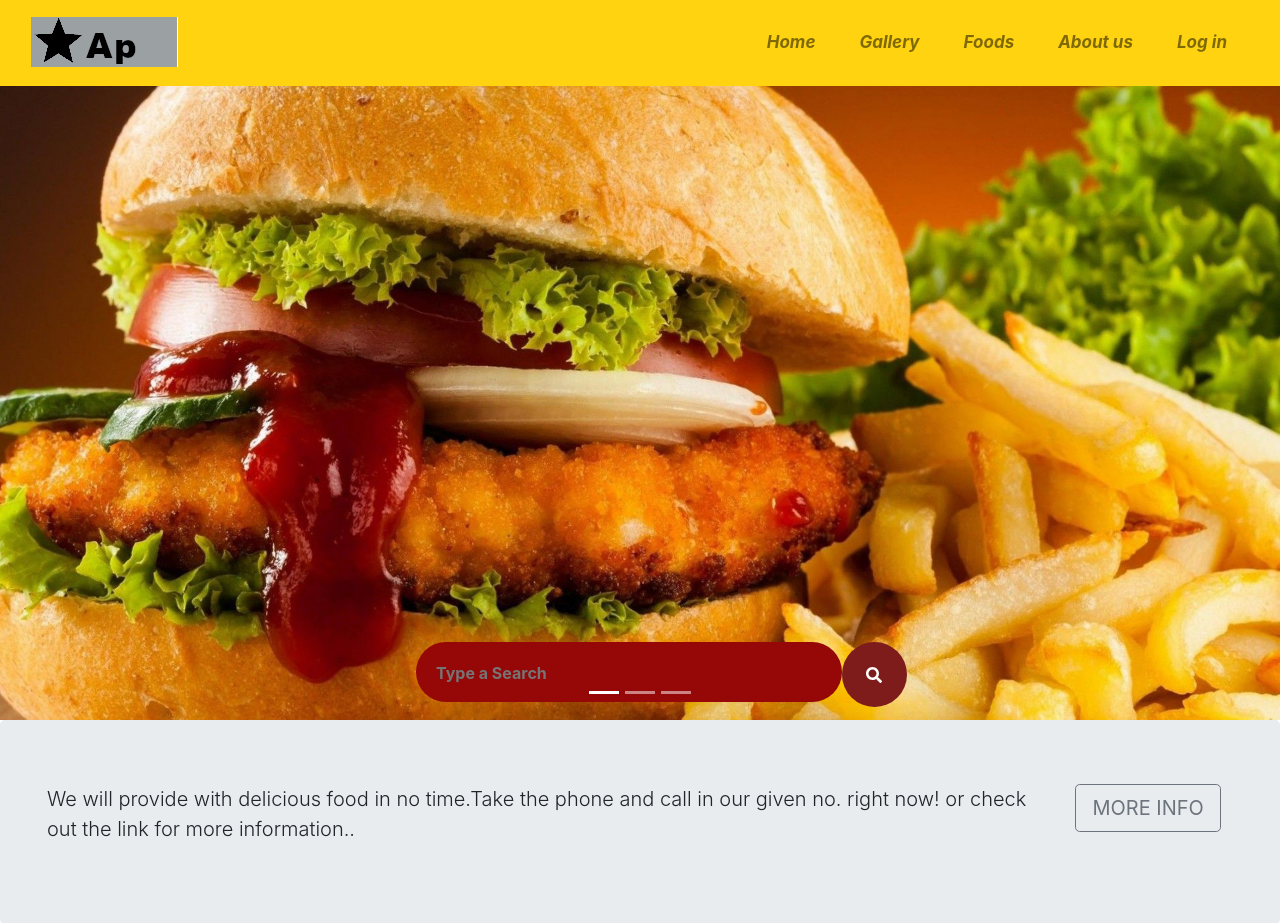
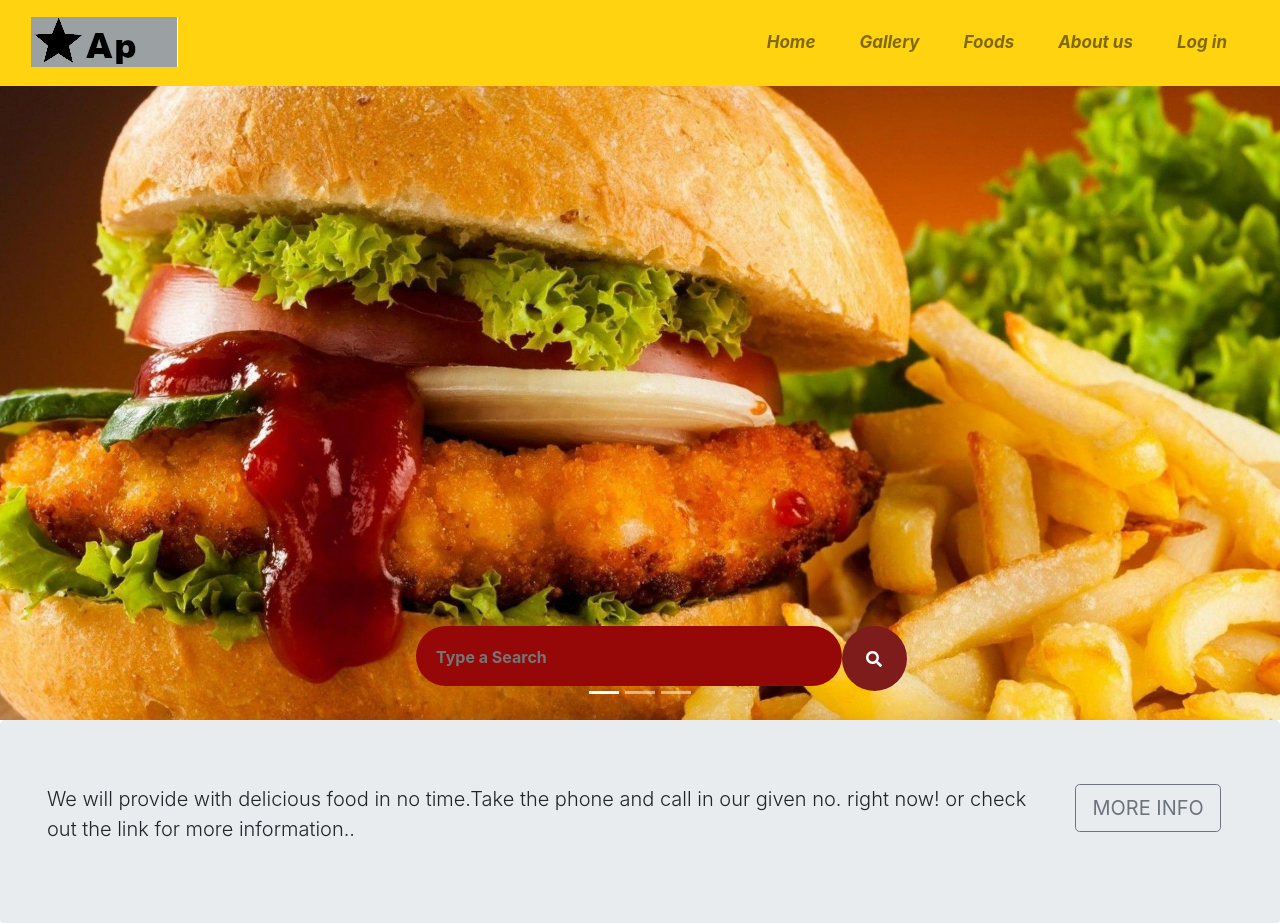
Before and after one commit to DESK-webdev/team_webdev, a PHP site: template templates/201922_food/index.html in a window 1280 px wide. Shown: the top 923 px of the page. Run offline with PHP 8.4, Linux system fonts and the light colour scheme; the template is opened without the code that fills it, so the values that code supplies are empty; some libraries are stand-ins or nearby versions.

Commit message:
fixed error

```diff
--- a/templates/201922_food/css/style_food.css
+++ b/templates/201922_food/css/style_food.css
@@ -27,7 +27,7 @@
     position: absolute;
     width: 50%;
     left: 50%;
-    top:-70% ;
+    top:-110% ;
     transform: translate(-50%,-50%);
 
     padding-top: 20px;
```
